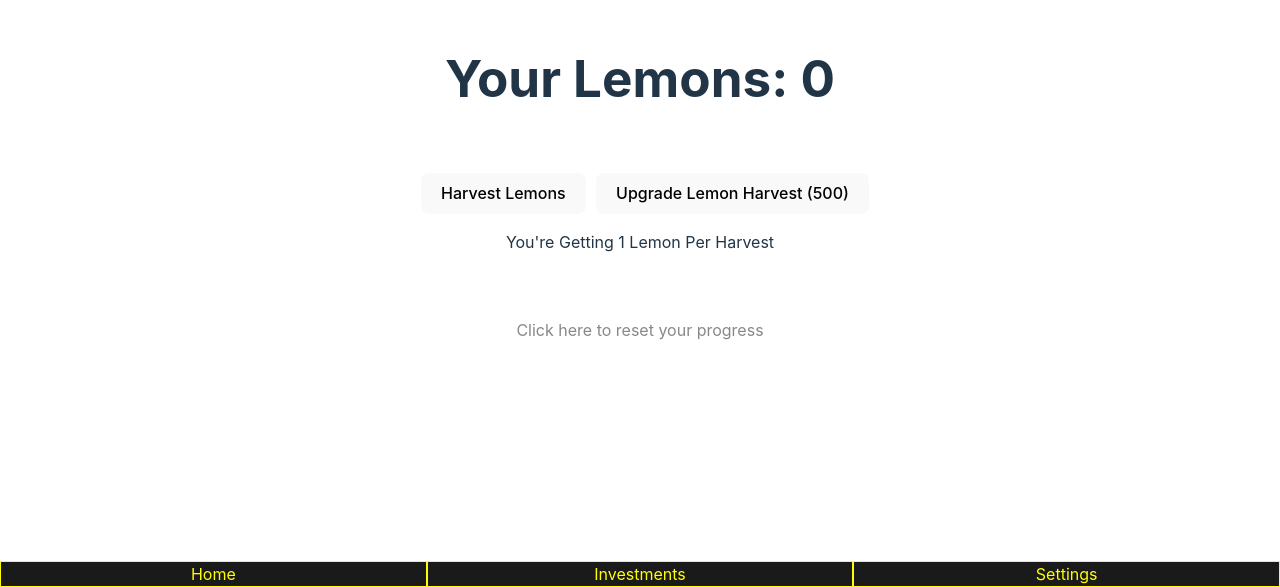
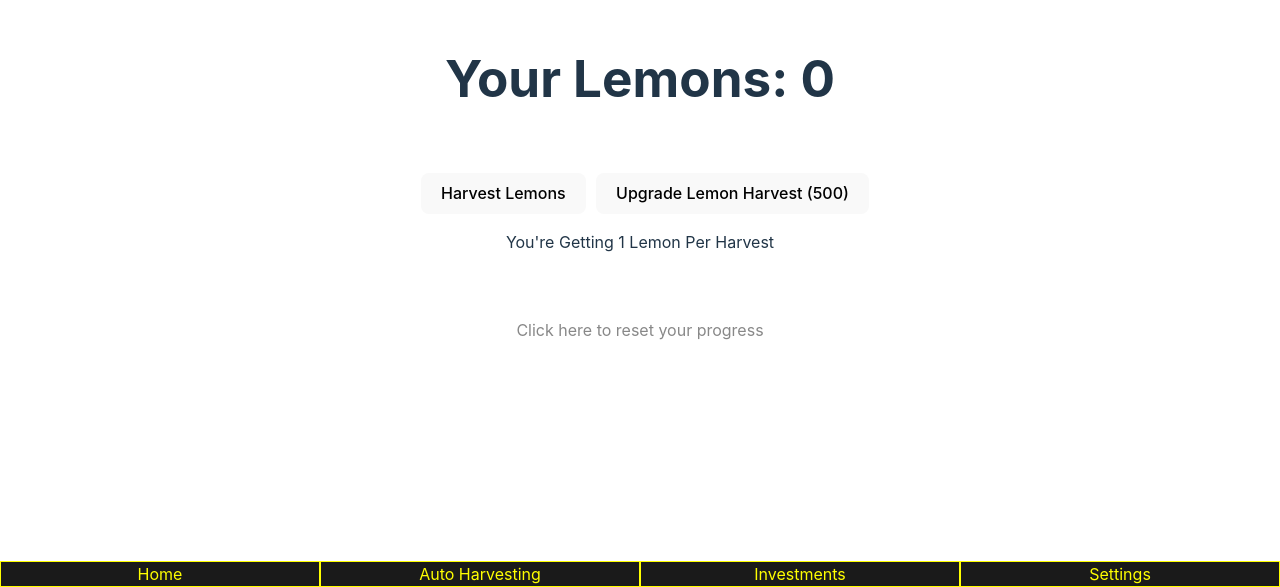
Before and after one commit to Khookins/LemonFarmingSim, a React (Vite) app in the folder time-waster-game/: page / in a window 1280 px wide. Shown: the part 213-800 px from the top of the page. Built offline with nearby package versions, Linux system fonts and the light colour scheme.

Commit message:
Small Changes - Added A New Tab - Added A Click Animation For Tabs (Need To Fix Text Moving)

```diff
--- a/time-waster-game/src/components/Tab.jsx
+++ b/time-waster-game/src/components/Tab.jsx
@@ -8,7 +8,8 @@ function Tab(props) {
         <div
             className="tab"
             onClick={() => {
-                alert("Tab Button Clicked! " + props.text);
+                if (props.text == "Home") return;
+                alert("This Is A Feature Not Added Yet (" + props.text + ")");
             }}
         >
             {props.text}
--- a/time-waster-game/src/components/Tabber.jsx
+++ b/time-waster-game/src/components/Tabber.jsx
@@ -8,6 +8,7 @@ function Tabber() {
     return (
         <div className="tabber">
             <Tab text={"Home"}></Tab>
+            <Tab text={"Auto Harvesting"}></Tab>
             <Tab text={"Investments"}></Tab>
             <Tab text={"Settings"}></Tab>
         </div>
--- a/time-waster-game/src/components/css/tab.css
+++ b/time-waster-game/src/components/css/tab.css
@@ -4,6 +4,7 @@
     background-color: #1a1a1a;
     cursor: default;
     flex: 1;
+    user-select: none;
 
     transition-property: color, background-color;
     transition-duration: 150ms;
@@ -16,3 +17,7 @@
     transition-property: color, background-color;
     transition-duration: 150ms;
 }
+.tab:hover:active {
+    background-color: lightgoldenrodyellow;
+    border: lightgoldenrodyellow;
+}
```
